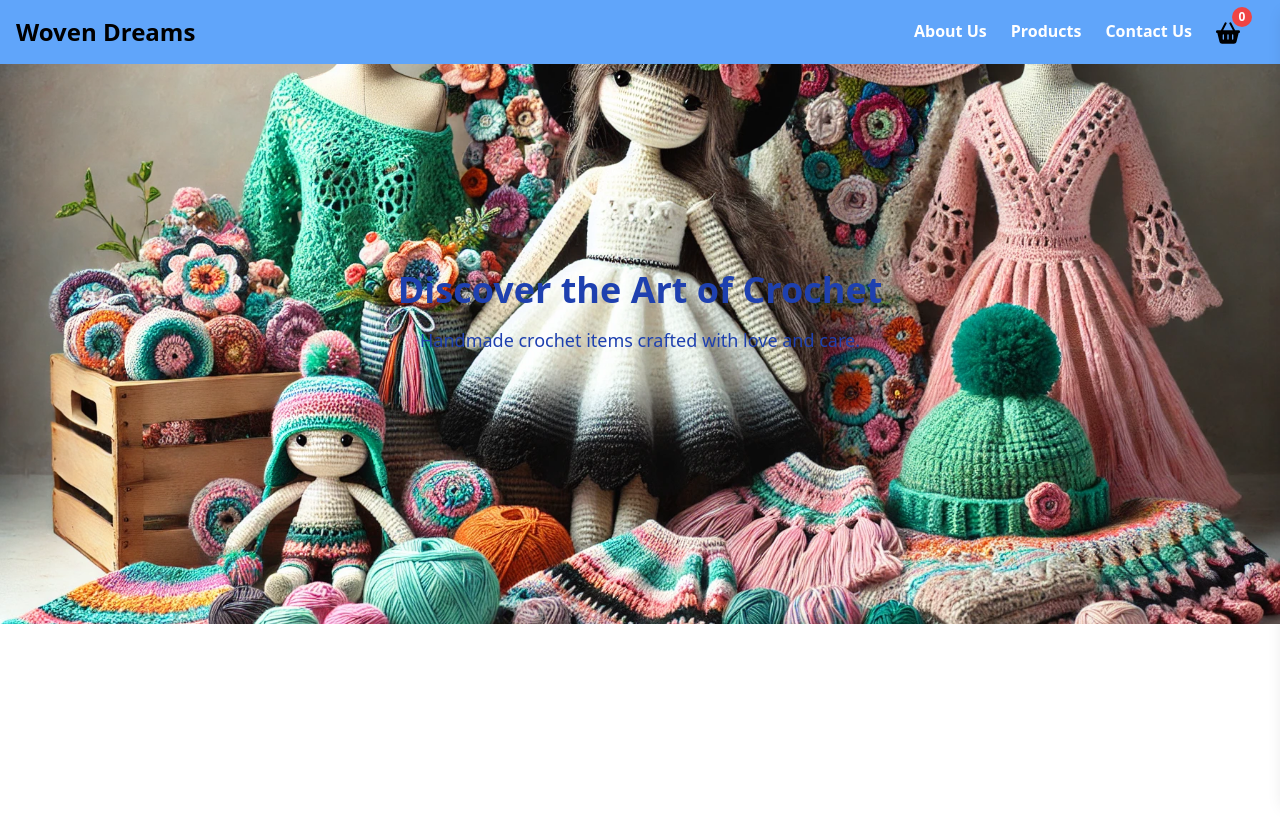
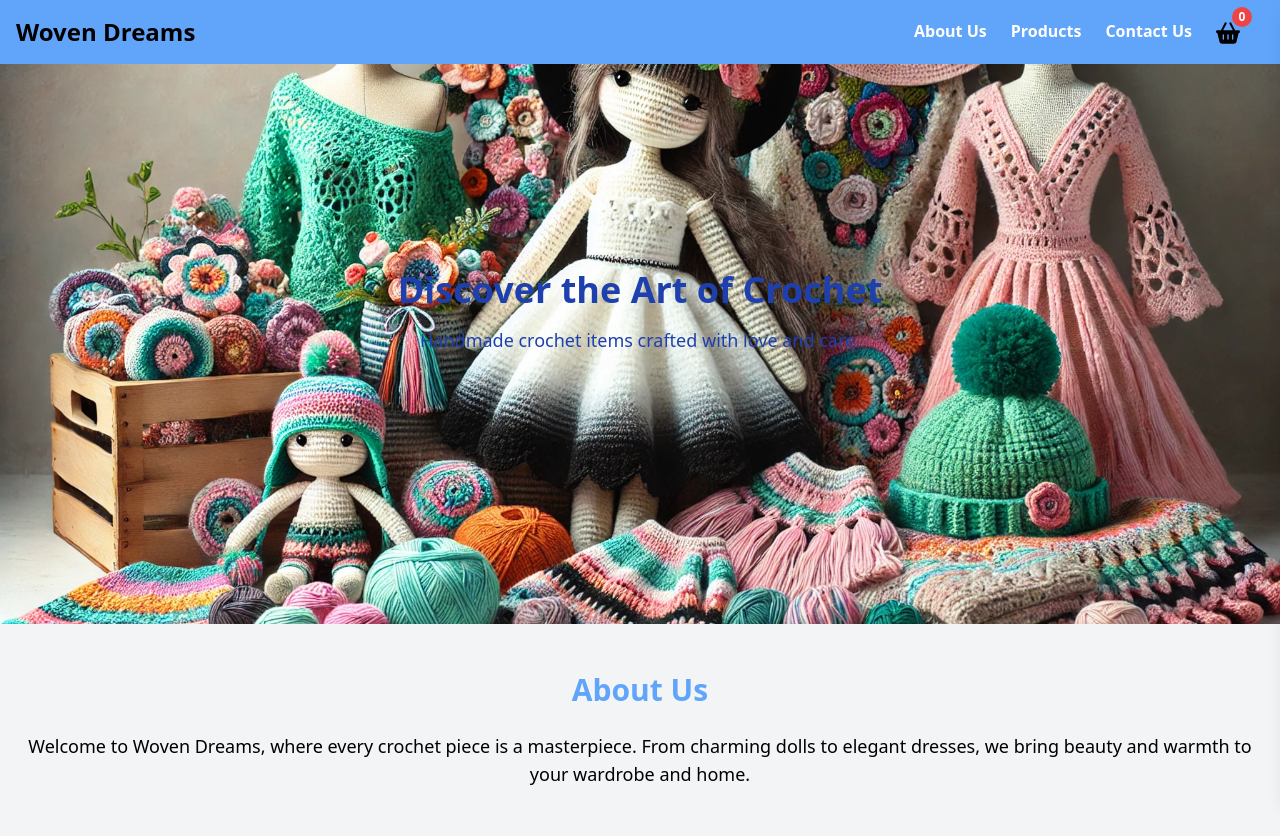
Before and after one commit to IKRAMLE/dynamic-woven-dreams, a plain HTML site: page index.html in a window 1280 px wide. Before the commit the page ends 800 px from the top, so only its background shows below. Drawn offline with nearby package versions, Linux system fonts and the light colour scheme.

Commit message:
add about us

```diff
--- a/index.html
+++ b/index.html
@@ -47,6 +47,13 @@
     <p class="text-lg">Handmade crochet items crafted with love and care.</p>
 </section>
 
+<!-- About Us Section -->
+<section id="about" class="py-12 bg-gray-100 text-center">
+    <div class="container mx-auto px-4">
+        <h2 class="text-3xl font-bold text-blue-400 mb-6">About Us</h2>
+        <p class="text-lg text-black">Welcome to Woven Dreams, where every crochet piece is a masterpiece. From charming dolls to elegant dresses, we bring beauty and warmth to your wardrobe and home.</p>
+    </div>
+</section>
 
 
 
```
